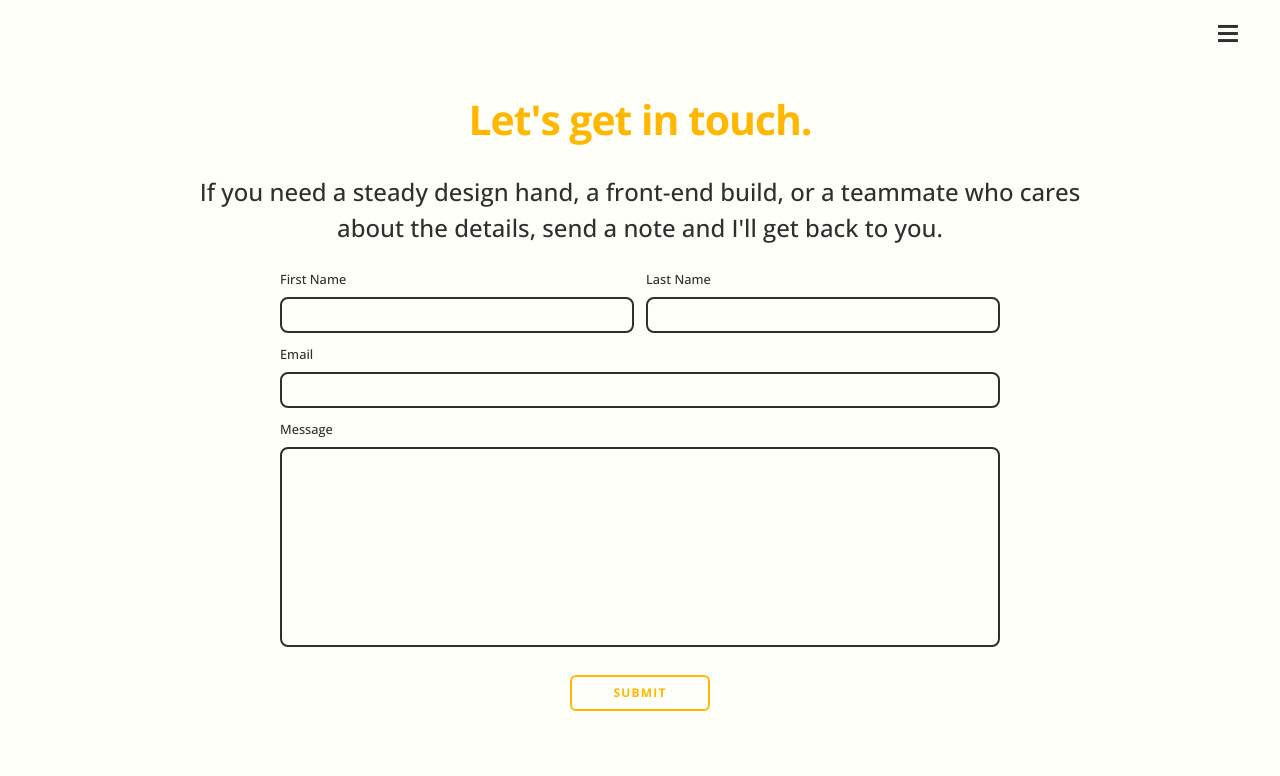
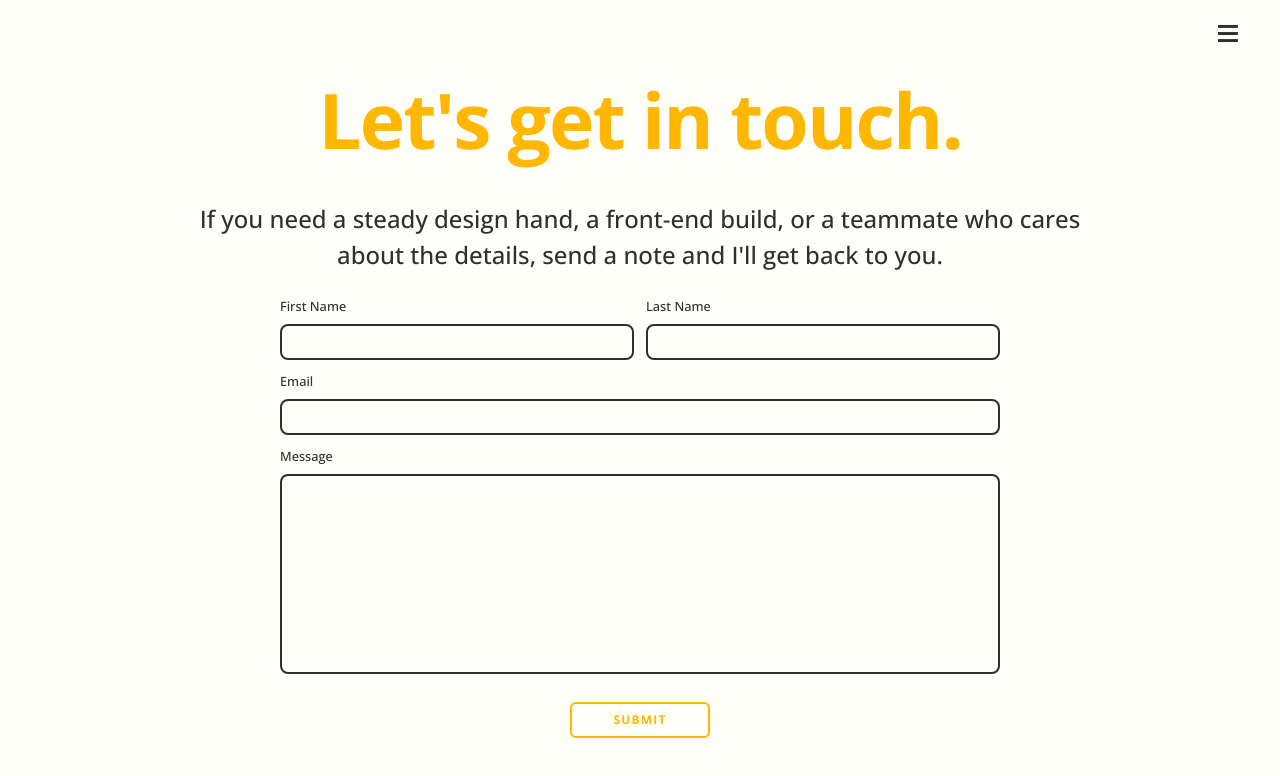
Before and after one commit to BrunoShima/Portfolio, a React (Vite) app: page /contact in a window 1280 px wide. Shown: the top 776 px of the page. Built offline with nearby package versions, Linux system fonts and the light colour scheme.

Commit message:
Contact Screen bugfix test

```diff
--- a/src/screens/contact/ContactScreen.jsx
+++ b/src/screens/contact/ContactScreen.jsx
@@ -6,10 +6,9 @@ export default function ContactScreen() {
         <main
             className="
                 grid
-                h-dvh
+                min-h-dvh
                 w-full
                 place-items-center
-                overflow-hidden
                 bg-[var(--color-whiteish)]
             "
         >
@@ -31,7 +30,7 @@ export default function ContactScreen() {
                         text-center
                         text-[var(--color-yellow)]
                         [font-family:var(--font-main)]
-                        text-[length:var(--text-subheading)]
+                        text-[length:var(--text-heading)]
                         tracking-tight
                         font-bold
                     "
```
